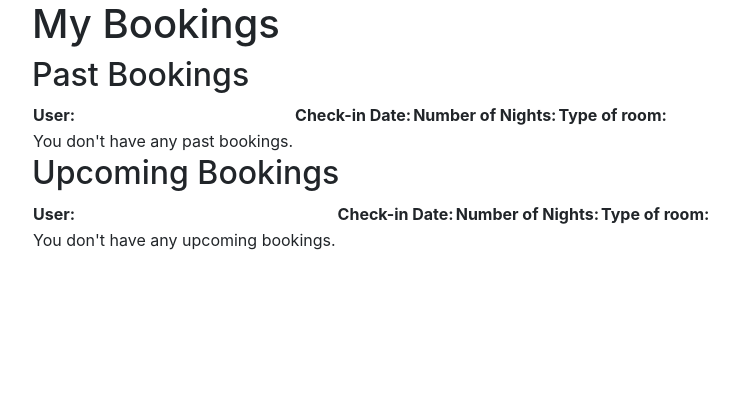
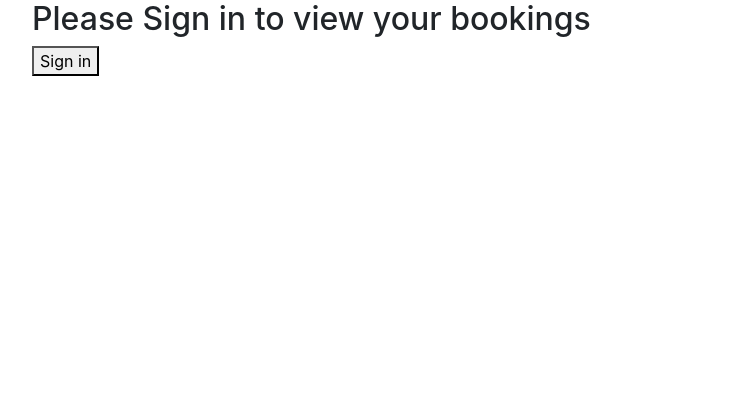
Before and after one commit to MarcelloMuy/ci-ms4-hotel-website, a Django app: page /mybookings/ in a window 1280 px wide. Shown: the part 56-476 px from the top of the page, without its empty margins (243-982 px from the left). Run offline with Django 3.2, Linux system fonts and the light colour scheme; data that the repository does not hold is empty; some libraries are stand-ins or nearby versions.

Commit message:
Check if user is authenticated before displaying bookings

```diff
--- a/templates/mybookings.html
+++ b/templates/mybookings.html
@@ -5,7 +5,7 @@
 <div class="container">
     <div class="row">
         <div class="col-md-8 offset-md-2">
-
+            {% if user.is_authenticated %}
             <h1>My Bookings</h1>
 
             <!-- Table to display bookings -->
@@ -79,7 +79,14 @@
                 </tr>
                 {% endfor %}
             </table>
+            {% else %}
 
+            <h2>Please Sign in to view your bookings</h2>
+            <a href="{% url 'account_login' %}">
+                <button>Sign in</button>
+            </a>
+
+            {% endif %}
         </div>
     </div>
 </div>
```
